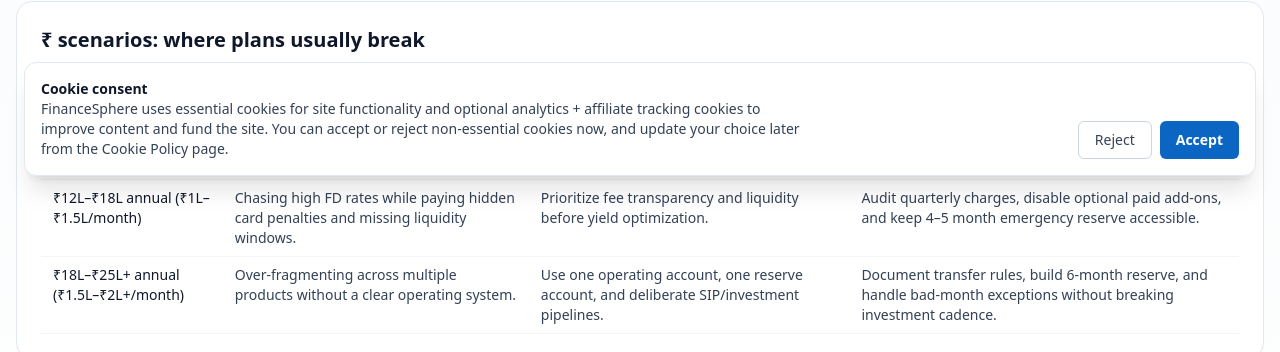
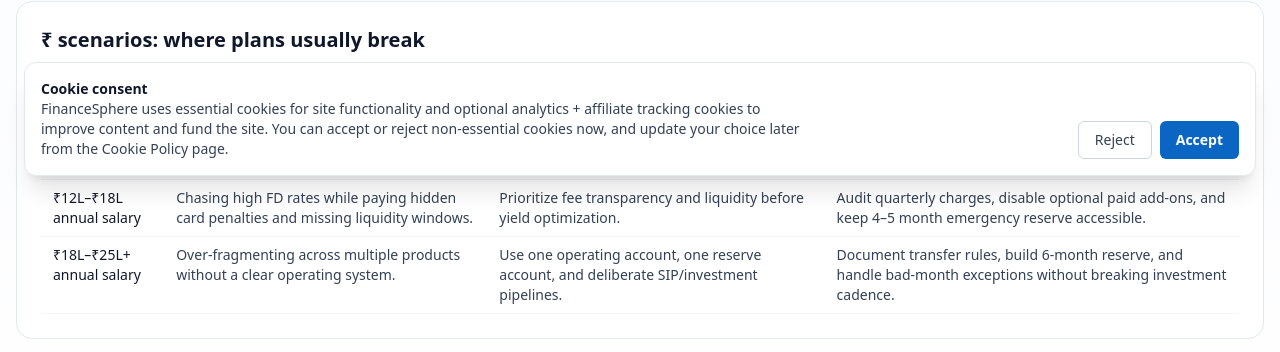
Before and after one commit to anil2148/finance_website, a Next.js app: page /in/banking in a window 1280 px wide. Shown: the part 600-952 px from the top of the page. Built offline with nearby package versions, Linux system fonts and the light colour scheme; no server answers.

Commit message:
fix: remove inaccurate gross-to-monthly salary conversions from India hub scenario tables
Agent-Logs-Url: https://github.com/anil2148/finance_website/sessions/7bf98ef1-38aa-48fc-9f42-6325ddbc6a8e

Co-authored-by: anil2148 <33781442+anil2148@users.noreply.github.com>

```diff
--- a/app/in/banking/page.tsx
+++ b/app/in/banking/page.tsx
@@ -12,19 +12,19 @@ export const metadata: Metadata = createPageMetadata({
 
 const scenarioRows = [
   {
-    salary: '₹8L–₹12L annual (₹67k–₹1L/month)',
+    salary: '₹8L–₹12L annual salary',
     mistake: 'Keeping only one account and losing control of bill, spend, and emergency buckets.',
     framework: 'Create separate salary, bills, and reserve buckets with automation on salary day.',
     startingPlan: 'Start with 70/20/10 flow: essentials / goals / cushion. Emergency fund target: 3 months expenses in liquid savings.'
   },
   {
-    salary: '₹12L–₹18L annual (₹1L–₹1.5L/month)',
+    salary: '₹12L–₹18L annual salary',
     mistake: 'Chasing high FD rates while paying hidden card penalties and missing liquidity windows.',
     framework: 'Prioritize fee transparency and liquidity before yield optimization.',
     startingPlan: 'Audit quarterly charges, disable optional paid add-ons, and keep 4–5 month emergency reserve accessible.'
   },
   {
-    salary: '₹18L–₹25L+ annual (₹1.5L–₹2L+/month)',
+    salary: '₹18L–₹25L+ annual salary',
     mistake: 'Over-fragmenting across multiple products without a clear operating system.',
     framework: 'Use one operating account, one reserve account, and deliberate SIP/investment pipelines.',
     startingPlan: 'Document transfer rules, build 6-month reserve, and handle bad-month exceptions without breaking investment cadence.'
--- a/app/in/tax/page.tsx
+++ b/app/in/tax/page.tsx
@@ -11,25 +11,25 @@ export const metadata: Metadata = createPageMetadata({
 
 const salaryScenarios = [
   {
-    band: '₹8L annual (₹67k/month in-hand)',
+    band: '₹8L annual salary',
     regime: 'New regime usually wins',
     whyItFails: 'Buying ELSS in February without budgeting the ₹5,000–₹8,000/month cashflow impact.',
     saferMove: 'Run take-home comparison first. If new regime gap is under ₹8,000, skip old regime complexity.'
   },
   {
-    band: '₹12L annual (₹1L/month in-hand)',
+    band: '₹12L annual salary',
     regime: 'Compare both; old wins only with full proofs',
     whyItFails: 'Choosing old regime without consistent HRA, EPF, and 80C documents across the full year.',
     saferMove: 'Calculate monthly contribution needed (₹12,500) and automate it from April, not March.'
   },
   {
-    band: '₹18L annual (₹1.4L/month in-hand)',
+    band: '₹18L annual salary',
     regime: 'Old regime can save ₹30,000–₹60,000 if fully executed',
     whyItFails: 'Mixing investment and tax goals in March panic, breaking monthly liquidity.',
     saferMove: 'Lock regime by April, divide ₹1.5L 80C limit into ₹12,500/month systematic contributions.'
   },
   {
-    band: '₹25L+ annual (₹1.9L+/month in-hand)',
+    band: '₹25L+ annual salary',
     regime: 'Requires deliberate split: tax vs wealth',
     whyItFails: 'Over-optimizing deductions and crowding out SIP with lumpy year-end tax investments.',
     saferMove: 'Separate deduction lane (80C/80D) from wealth lane (SIP, NPS). Run both monthly, not annually.'
```
